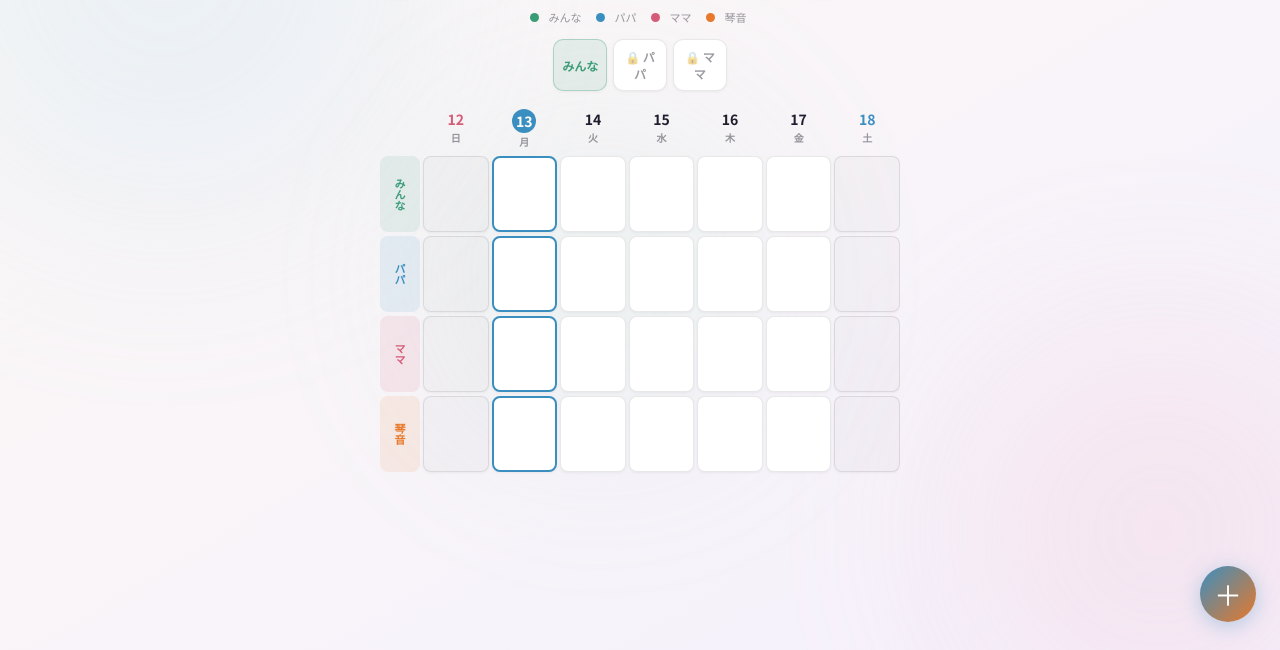
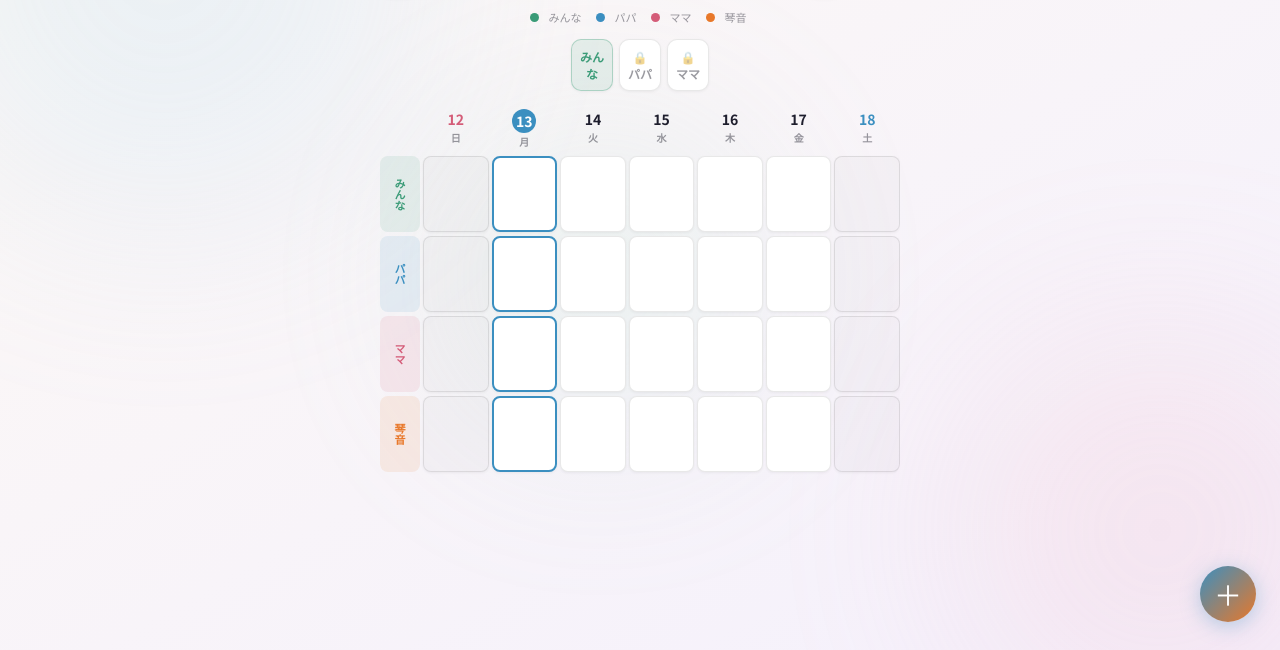
Before and after one commit to TaishiSase/fufu-yotei, a website: page index.html in a window 1280 px wide. Shown: the part 150-800 px from the top of the page. Drawn offline with nearby package versions, Linux system fonts and the light colour scheme; no server answers; a web font is replaced by a local one.

Commit message:
fix: プライベートボタンの南京錠と名前を改行表示

```diff
--- a/index.html
+++ b/index.html
@@ -51,8 +51,8 @@
     <!-- Filter -->
     <div class="filter-row" id="filterRow">
       <button class="filter-btn active" data-filter="all">みんな</button>
-      <button class="filter-btn filter-lock" data-filter="papa_private">🔒 パパ</button>
-      <button class="filter-btn filter-lock" data-filter="mama_private">🔒 ママ</button>
+      <button class="filter-btn filter-lock" data-filter="papa_private">🔒<br>パパ</button>
+      <button class="filter-btn filter-lock" data-filter="mama_private">🔒<br>ママ</button>
     </div>
 
     <!-- Month View -->
```
